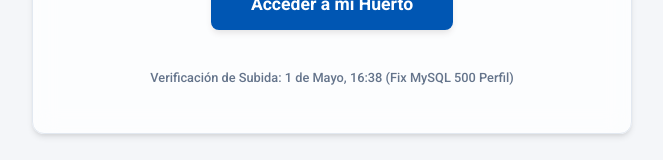
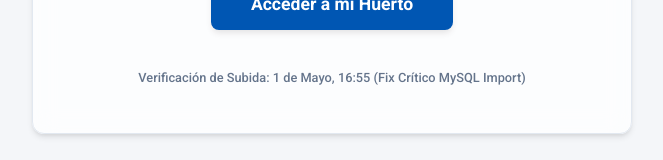
Before and after one commit to jadoctor/verdantia, a Next.js app: page / in a window 1280 px wide. Shown: the part 510-670 px from the top of the page, without its empty margins (308-971 px from the left). Built offline with nearby package versions, Linux system fonts and the light colour scheme.

Commit message:
Hotfix: Fix mysql import for Turbopack resolution

```diff
--- a/src/app/page.tsx
+++ b/src/app/page.tsx
@@ -23,7 +23,7 @@ export default function Home() {
             Acceder a mi Huerto
           </a>
           <p style={{ fontSize: '0.8rem', color: '#64748b', marginTop: '2.5rem', fontWeight: 500 }}>
-            Verificación de Subida: 1 de Mayo, 16:38 (Fix MySQL 500 Perfil)
+            Verificación de Subida: 1 de Mayo, 16:55 (Fix Crítico MySQL Import)
           </p>
         </div>
       </div>
--- a/src/lib/db.ts
+++ b/src/lib/db.ts
@@ -1,4 +1,4 @@
-import mysql from 'mysql2/promise';
+import mysql from 'mysql2';
 
 const pool = mysql.createPool({
   host: '34.175.111.133',
@@ -14,6 +14,6 @@ const pool = mysql.createPool({
   ssl: {
     rejectUnauthorized: false
   }
-});
+}).promise();
 
 export default pool;
```
Also changed, not shown: 1 other file (tests, documents, lock files or other folders).
